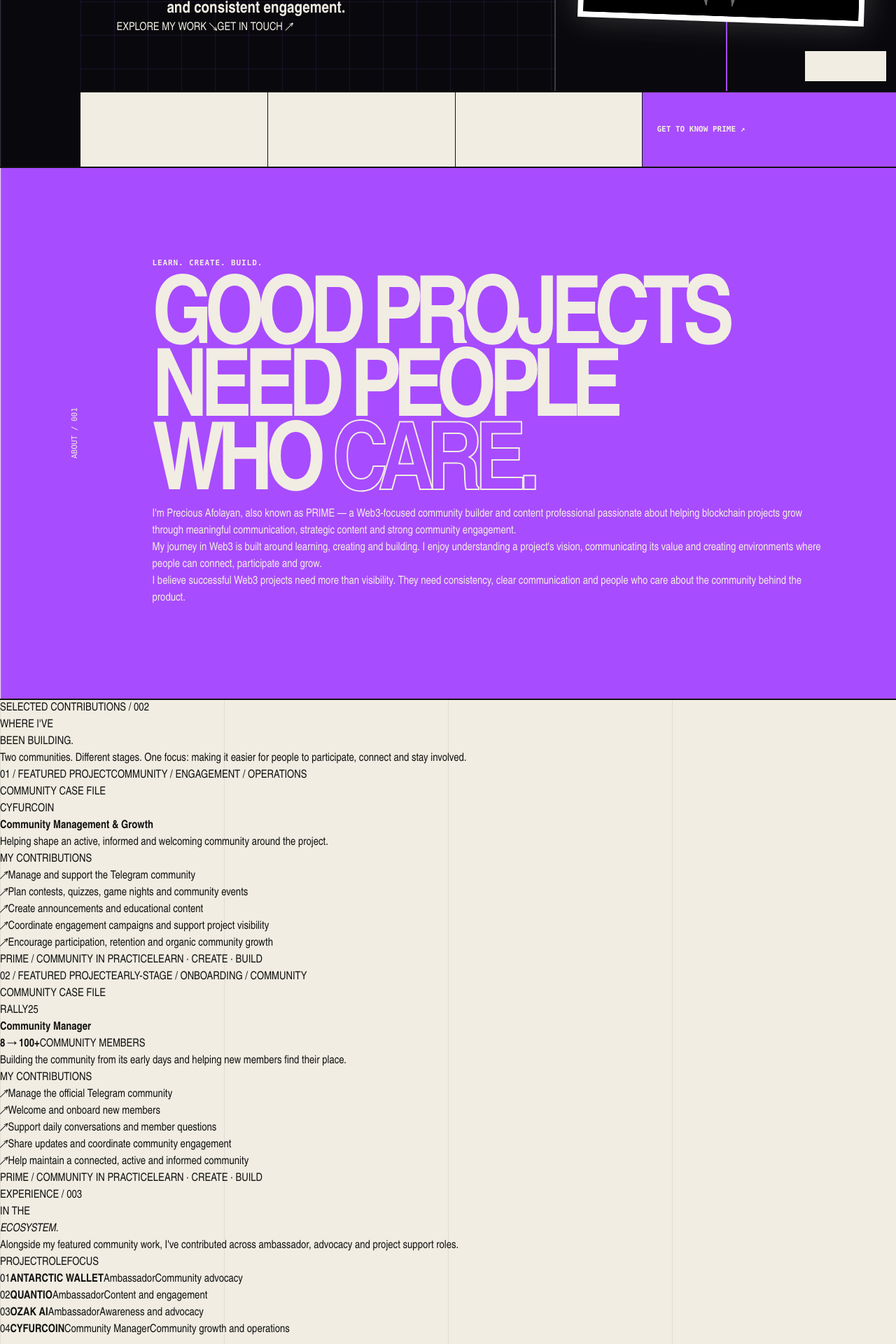
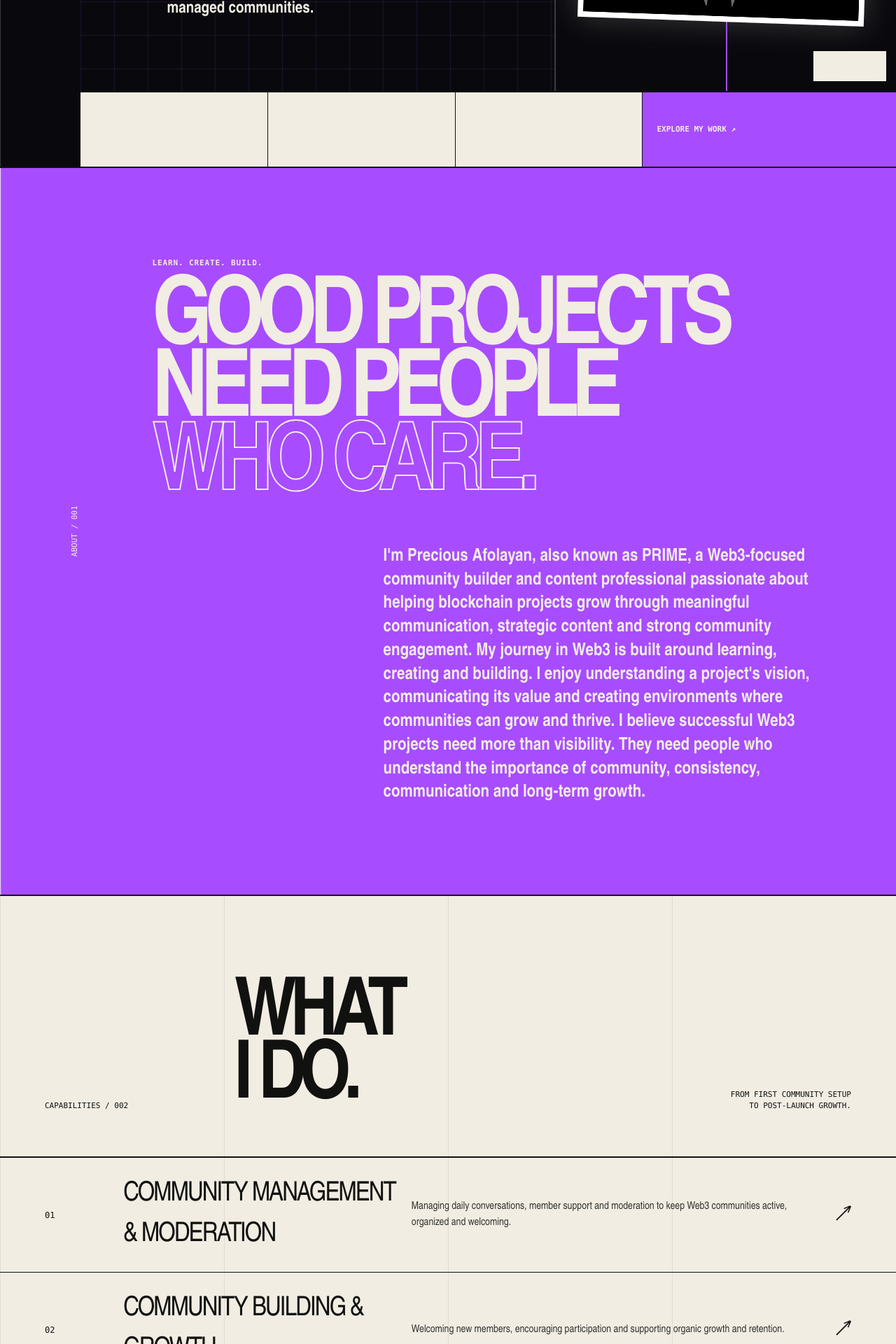
Before and after one commit to Rolexcode/preciousprimeportfolio, a Next.js app: page / in a window 1280 px wide. Shown: the part 560-2480 px from the top of the page at 70% size. Built offline with nearby package versions, Linux system fonts and the light colour scheme.

Commit message:
Restore original PRIME design and add updated portfolio content

```diff
--- a/app/page.tsx
+++ b/app/page.tsx
@@ -1,225 +1,128 @@
 import Image from "next/image";
 
-const projects = [
-  {
-    number: "01",
-    name: "CYFURCOIN",
-    role: "Community Management & Growth",
-    summary: "Helping shape an active, informed and welcoming community around the project.",
-    contributions: [
-      "Manage and support the Telegram community",
-      "Plan contests, quizzes, game nights and community events",
-      "Create announcements and educational content",
-      "Coordinate engagement campaigns and support project visibility",
-      "Encourage participation, retention and organic community growth",
-    ],
-    signal: "COMMUNITY / ENGAGEMENT / OPERATIONS",
-  },
-  {
-    number: "02",
-    name: "RALLY25",
-    role: "Community Manager",
-    summary: "Building the community from its early days and helping new members find their place.",
-    contributions: [
-      "Manage the official Telegram community",
-      "Welcome and onboard new members",
-      "Support daily conversations and member questions",
-      "Share updates and coordinate community engagement",
-      "Help maintain a connected, active and informed community",
-    ],
-    signal: "EARLY-STAGE / ONBOARDING / COMMUNITY",
-    metric: "8 → 100+",
-    metricLabel: "COMMUNITY MEMBERS",
-  },
-];
-
-const experience = [
-  { project: "ANTARCTIC WALLET", role: "Ambassador", focus: "Community advocacy" },
-  { project: "QUANTIO", role: "Ambassador", focus: "Content and engagement" },
-  { project: "OZAK AI", role: "Ambassador", focus: "Awareness and advocacy" },
-  { project: "CYFURCOIN", role: "Community Manager", focus: "Community growth and operations" },
+const roles = [
+  { project: "ANTARCTIC WALLET", role: "Ambassador", scope: "Community / Advocacy" },
+  { project: "QUANTIO", role: "Ambassador", scope: "Content / Engagement" },
+  { project: "OZAK AI", role: "Ambassador", scope: "Awareness / Advocacy" },
+  { project: "CYFURCOIN", role: "Community Manager", scope: "Community growth / Operations" },
 ];
 
 const services = [
-  ["01", "COMMUNITY MANAGEMENT", "Day-to-day community care, moderation, member support and clear communication."],
-  ["02", "COMMUNITY BUILDING & GROWTH", "Welcoming new members, creating participation loops and supporting healthy organic growth."],
-  ["03", "WEB3 CONTENT & STRATEGY", "Informative posts, threads, announcements and educational content shaped around a project's voice."],
-  ["04", "SOCIAL MEDIA MANAGEMENT", "Consistent project communication, audience engagement and content coordination."],
-  ["05", "GROWTH CAMPAIGNS", "Contests, quizzes, game nights, community events and coordinated engagement activities."],
-  ["06", "CAMPAIGN COORDINATION", "Planning and organizing community activities so members know what is happening and how to participate."],
+  ["01", "COMMUNITY MANAGEMENT & MODERATION", "Managing daily conversations, member support and moderation to keep Web3 communities active, organized and welcoming."],
+  ["02", "COMMUNITY BUILDING & GROWTH", "Welcoming new members, encouraging participation and supporting organic growth and retention."],
+  ["03", "WEB3 CONTENT CREATION & STRATEGY", "Creating informative posts, threads, announcements, project updates and educational content."],
+  ["04", "SOCIAL MEDIA MANAGEMENT", "Maintaining project communication, audience engagement and a consistent social presence."],
+  ["05", "GROWTH CAMPAIGNS & ENGAGEMENT", "Planning contests, quizzes, game nights, community events and coordinated engagement campaigns."],
+  ["06", "AMBASSADOR & COMMUNITY ADVOCACY", "Supporting Web3 projects through promotion, education, outreach and community advocacy."],
 ];
 
-const skills = [
-  "Community management", "Community moderation", "Community growth",
-  "Web3 content writing", "Content strategy", "Social media management",
-  "Ambassador relations", "Campaign coordination", "Graphic design",
+const featuredProof = [
+  ["/proof-ambassador.jpg", "Ambassador appointment confirmed", "Ambassadorship / 01"],
+  ["/proof-partner.jpg", "Web3 partnership confirmed", "Partnership / 02"],
+  ["/proof-admin.jpg", "Community administrator appointment", "Community admin / 03"],
 ];
 
-const proof = [
-  ["/proof-ambassador.jpg", "Ambassador appointment confirmation", "AMBASSADORSHIP"],
-  ["/proof-partner.jpg", "Web3 partnership confirmation", "PARTNERSHIP"],
-  ["/proof-admin.jpg", "Community administrator appointment", "COMMUNITY OPERATIONS"],
-  ["/proof-pm.jpg", "Project management invitation", "PROJECT MANAGEMENT"],
-  ["/proof-administrator.jpg", "Administrator role invitation", "OPERATIONS"],
-  ["/proof-launch.jpg", "Launch administration and growth planning", "LAUNCH SUPPORT"],
+const moreProof = [
+  ["/proof-pm.jpg", "Online project manager invitation", "Project management / 04"],
+  ["/proof-administrator.jpg", "Administrator role invitation", "Operations / 05"],
+  ["/proof-launch.jpg", "Launch administration and growth planning", "Launch support / 06"],
 ];
 
 const payments = [
-  ["/receipt-usdc.jpg", "USDC payment receipt", "USDC"],
-  ["/receipt-sol.jpg", "SOL payment receipt", "SOL"],
-  ["/receipt-usdt.jpg", "USDT payment receipts", "USDT"],
-];
-
-const packages = [
-  {
-    name: "STARTER",
-    promise: "BUILD YOUR FOUNDATION",
-    weekly: "$100+",
-    monthly: "$400+",
-    items: ["Basic content support", "Community moderation", "Engagement support", "Weekly or monthly reporting"],
-  },
-  {
-    name: "GROWTH",
-    promise: "EXPAND YOUR REACH",
-    weekly: "$200+",
-    monthly: "$800+",
-    featured: true,
-    items: ["Content writing (posts and threads)", "Community management", "Growth strategy support", "Campaign support", "Reports and insights"],
-  },
-  {
-    name: "PREMIUM",
-    promise: "MAXIMUM IMPACT",
-    weekly: "$300+",
-    monthly: "$1,200+",
-    items: ["Full content support", "Advanced community management", "Complete growth strategy", "Strategic campaign support", "In-depth reports and analysis"],
-  },
+  ["/receipt-usdc.jpg", "USDC payment receipt", "USDC / Payment 01"],
+  ["/receipt-sol.jpg", "SOL payment receipt", "SOL / Payment 02"],
+  ["/receipt-usdt.jpg", "USDT payment receipts", "USDT / Payment 03"],
 ];
 
 export default function Home() {
   return (
     <main className="portfolio-v2" id="top">
       <header className="masthead">
-        <a className="mast-logo focus-ring" href="#top" aria-label="PRIME home">P/07</a>
+        <a className="mast-logo focus-ring" href="#top" aria-label="Prime home">P/07</a>
         <p>PRECIOUS AFOLAYAN<br />WEB3 COMMUNITY & GROWTH</p>
-        <nav className="mast-nav" aria-label="Main navigation">
-          <a href="#work">WORK</a><a href="#services">SERVICES</a><a href="#about">ABOUT</a>
-        </nav>
-        <a className="mast-contact focus-ring" href="#contact">LET&apos;S TALK ↗</a>
+        <p className="mast-status"><span aria-hidden="true" /> LEARN · CREATE · BUILD</p>
+        <a className="mast-contact focus-ring" href="https://t.me/preciousprime07" target="_blank" rel="noreferrer">START A CHAT ↗</a>
       </header>
 
       <section className="raw-hero" aria-labelledby="hero-title">
-        <div className="hero-index" aria-hidden="true">PRIME® — WEB3 / 2026</div>
+        <div className="hero-index" aria-hidden="true">PRIME® — 2026</div>
         <div className="hero-type">
           <p className="raw-kicker">PRECIOUS AFOLAYAN / KNOWN AS PRIME</p>
-          <h1 id="hero-title"><span>COMMUNITIES</span><br />DON&apos;T GROW<br /><em>BY ACCIDENT.</em></h1>
-          <p className="hero-position">WEB3 COMMUNITY BUILDER <i>·</i> CONTENT STRATEGIST <i>·</i> GROWTH</p>
-          <div className="hero-note"><span>↘</span><p>I help Web3 projects build stronger communities through thoughtful communication, useful content and consistent engagement.</p></div>
-          <div className="hero-actions">
-            <a className="hero-primary focus-ring" href="#work">EXPLORE MY WORK ↘</a>
-            <a className="hero-secondary focus-ring" href="https://t.me/preciousprime07" target="_blank" rel="noreferrer">GET IN TOUCH ↗</a>
-          </div>
+          <h1 id="hero-title"><span>WEB3 COMMUNITY</span><br />& CONTENT<br /><em>BUILDER.</em></h1>
+          <div className="hero-note"><span>↘</span><p>I help Web3 projects grow through meaningful communication, strategic content and active, well-managed communities.</p></div>
         </div>
+
         <div className="hero-portrait">
-          <div className="portrait-label">IDENTITY / PRIME</div>
-          <Image src="/prime-profile.jpg" alt="PRIME's illustrated profile portrait" width={640} height={640} priority />
-          <div className="portrait-stamp">LEARN<br />CREATE<br />BUILD</div>
-          <div className="portrait-coords">WEB3 / COMMUNITY<br />ALWAYS BUILDING</div>
+          <div className="portrait-label">IDENTITY / 001</div>
+          <Image src="/prime-profile.jpg" alt="Prime's monochrome illustrated profile portrait" width={640} height={640} priority />
+          <div className="portrait-stamp">GROW<br />BUILD<br />LEAD</div>
+          <div className="portrait-coords">ONLINE / WEB3<br />SIGNAL: STRONG</div>
         </div>
+
         <div className="hero-ledger">
           <div><strong>02</strong><span>FEATURED PROJECTS</span></div>
           <div><strong>8 → 100+</strong><span>RALLY25 COMMUNITY</span></div>
-          <div><strong>WEB3</strong><span>BUILT IN PUBLIC</span></div>
-          <a className="hero-channel focus-ring" href="#about">GET TO KNOW PRIME ↗</a>
+          <div><strong>WEB3</strong><span>COMMUNITY & CONTENT</span></div>
+          <a className="hero-channel focus-ring" href="#work">EXPLORE MY WORK ↗</a>
         </div>
       </section>
 
-      <section className="manifesto" id="about" aria-labelledby="about-title">
+      <section className="manifesto" id="about" aria-labelledby="manifesto-title">
         <div className="manifesto-side">ABOUT / 001</div>
-        <div>
-          <p className="raw-kicker">LEARN. CREATE. BUILD.</p>
-          <h2 id="about-title">GOOD PROJECTS<br />NEED PEOPLE<br />WHO <span>CARE.</span></h2>
-          <div className="about-copy">
-            <p>I&apos;m Precious Afolayan, also known as PRIME — a Web3-focused community builder and content professional passionate about helping blockchain projects grow through meaningful communication, strategic content and strong community engagement.</p>
-            <p>My journey in Web3 is built around learning, creating and building. I enjoy understanding a project&apos;s vision, communicating its value and creating environments where people can connect, participate and grow.</p>
-            <p>I believe successful Web3 projects need more than visibility. They need consistency, clear communication and people who care about the community behind the product.</p>
-          </div>
-        </div>
-      </section>
-
-      <section className="project-section" id="work" aria-labelledby="work-title">
-        <div className="section-heading">
-          <p>SELECTED CONTRIBUTIONS / 002</p>
-          <h2 id="work-title">WHERE I&apos;VE<br /><span>BEEN BUILDING.</span></h2>
-          <p>Two communities. Different stages. One focus: making it easier for people to participate, connect and stay involved.</p>
-        </div>
-        <div className="project-list">
-          {projects.map((project) => (
-            <article className="project-card" key={project.name}>
-              <div className="project-topline"><span>{project.number} / FEATURED PROJECT</span><span>{project.signal}</span></div>
-              <div className="project-main">
-                <div className="project-name-block">
-                  <p>COMMUNITY CASE FILE</p>
-                  <h3>{project.name}</h3>
-                  <strong>{project.role}</strong>
-                  {project.metric && <div className="project-metric"><b>{project.metric}</b><span>{project.metricLabel}</span></div>}
-                </div>
-                <div className="project-detail">
-                  <p className="project-summary">{project.summary}</p>
-                  <h4>MY CONTRIBUTIONS</h4>
-                  <ul>{project.contributions.map((item) => <li key={item}><span>↗</span>{item}</li>)}</ul>
-                </div>
-              </div>
-              <div className="project-bottom"><span>PRIME / COMMUNITY IN PRACTICE</span><span>LEARN · CREATE · BUILD</span></div>
-            </article>
-          ))}
-        </div>
-      </section>
-
-      <section className="experience-section" aria-labelledby="experience-title">
-        <div className="experience-intro">
-          <p>EXPERIENCE / 003</p>
-          <h2>IN THE<br /><i>ECOSYSTEM.</i></h2>
-          <p>Alongside my featured community work, I&apos;ve contributed across ambassador, advocacy and project support roles.</p>
-        </div>
-        <div className="experience-list">
-          <div className="experience-head"><span>PROJECT</span><span>ROLE</span><span>FOCUS</span></div>
-          {experience.map((item, index) => (
-            <article key={item.project}>
-              <span className="experience-number">0{index + 1}</span>
-              <strong>{item.project}</strong>
-              <span>{item.role}</span>
-              <span>{item.focus}</span>
-            </article>
-          ))}
-        </div>
+        <div><p className="raw-kicker">LEARN. CREATE. BUILD.</p><h2 id="manifesto-title">GOOD PROJECTS<br />NEED PEOPLE<br /><span>WHO CARE.</span></h2><p className="manifesto-copy">I&apos;m Precious Afolayan, also known as PRIME, a Web3-focused community builder and content professional passionate about helping blockchain projects grow through meaningful communication, strategic content and strong community engagement. My journey in Web3 is built around learning, creating and building. I enjoy understanding a project&apos;s vision, communicating its value and creating environments where communities can grow and thrive. I believe successful Web3 projects need more than visibility. They need people who understand the importance of community, consistency, communication and long-term growth.</p></div>
       </section>
 
       <section className="service-deck" id="services" aria-labelledby="service-title">
-        <div className="deck-header"><p>HOW I CAN CONTRIBUTE / 004</p><h2 id="service-title">WAYS<br />I HELP.</h2><p>COMMUNITY FIRST.<br />BUILT AROUND YOUR GOALS.</p></div>
+        <div className="deck-header"><p>CAPABILITIES / 002</p><h2 id="service-title">WHAT<br />I DO.</h2><p>FROM FIRST COMMUNITY SETUP<br />TO POST-LAUNCH GROWTH.</p></div>
         <div className="raw-service-list">
           {services.map(([number, title, copy]) => <article key={number}><span>{number}</span><h3>{title}</h3><p>{copy}</p><b aria-hidden="true">↗</b></article>)}
         </div>
       </section>
 
-      <section className="skills-section" aria-labelledby="skills-title">
-        <div><p>TOOLS OF THE TRADE / 005</p><h2 id="skills-title">WHAT I<br /><span>BRING.</span></h2></div>
-        <div className="skill-cloud">{skills.map((skill, index) => <span key={skill}><i>0{index + 1}</i>{skill}</span>)}</div>
+      <section className="work-ledger" id="work" aria-labelledby="work-title">
+        <div className="work-intro"><p>FEATURED PROJECTS / 003</p><h2 id="work-title">WHERE I&apos;VE<br />BEEN <i>BUILDING.</i></h2><p className="work-copy">Community work across two projects, from early-stage onboarding to ongoing engagement and growth.</p></div>
+        <div className="role-table" role="list" aria-label="Featured Web3 projects">
+          <div className="role-head"><span>PROJECT / ROLE</span><span>CONTRIBUTIONS</span><span>IMPACT</span></div>
+          <article role="listitem"><div><small>01</small><strong>CYFURCOIN</strong></div><p>Community Management & Growth</p><p>Telegram management, contests, quizzes, game nights, announcements, educational content, engagement campaigns and community retention.</p></article>
+          <article role="listitem"><div><small>02</small><strong>RALLY25</strong></div><p>Community Manager</p><p>Early-stage community building, onboarding, daily member support, updates and engagement. Grew from 8 to 100+ members.</p></article>
+        </div>
+      </section>
+
+      <section className="work-ledger" aria-labelledby="experience-title">
+        <div className="work-intro"><p>EXPERIENCE / 004</p><h2 id="experience-title">IN THE<br /><i>ECOSYSTEM.</i></h2><p className="work-copy">Alongside featured projects, I&apos;ve contributed through ambassador and project support roles.</p></div>
+        <div className="role-table" role="list" aria-label="Selected Web3 roles">
+          <div className="role-head"><span>PROJECT</span><span>ROLE</span><span>SCOPE</span></div>
+          {roles.map((item, index) => <article key={item.project} role="listitem"><div><small>0{index + 1}</small><strong>{item.project}</strong></div><p>{item.role}</p><p>{item.scope}</p></article>)}
+        </div>
       </section>
 
       <section className="proof-section" aria-labelledby="proof-title">
-        <div className="proof-heading"><p>TRUST & PROOF / 006</p><h2 id="proof-title">THE WORK<br /><span>SPEAKS.</span></h2><p>Appointments, project conversations and feedback that reflect the trust built through showing up and doing the work.</p></div>
+        <div className="proof-heading"><p>PROOF OF WORK / 004</p><h2 id="proof-title">THE WORK<br /><span>SPEAKS.</span></h2><p>Selected appointments, project conversations and payment records that reflect trust built through consistent work and contribution.</p></div>
         <div className="proof-grid">
-          {proof.slice(0, 3).map(([src, alt, caption], index) => (
+          {featuredProof.map(([src, alt, caption], index) => (
             <figure className={`proof-card proof-card-${index + 1}`} key={src}>
               <Image src={src} alt={alt} width={1280} height={900} />
               <figcaption><span>0{index + 1}</span>{caption}</figcaption>
             </figure>
           ))}
         </div>
+
+        <div className="payment-proof" aria-labelledby="payment-title">
+          <div className="payment-proof-heading"><p>PAYMENT PROOF / 005</p><h3 id="payment-title">PAID IN<br /><span>CRYPTO.</span></h3><p>Selected on-chain and stablecoin payment records from completed Web3 work.</p></div>
+          <div className="payment-grid">
+            {payments.map(([src, alt, caption], index) => (
+              <figure className="payment-card" key={src}>
+                <Image src={src} alt={alt} width={1280} height={720} />
+                <figcaption><span>0{index + 1}</span>{caption}</figcaption>
+              </figure>
+            ))}
+          </div>
+        </div>
+
         <details className="proof-more">
-          <summary className="proof-more-trigger focus-ring">MORE EXPERIENCE & COMMUNITY PROOF <span aria-hidden="true">+</span></summary>
+          <summary className="proof-more-trigger focus-ring">SEE DEV REVIEWS <span aria-hidden="true">+</span></summary>
           <div className="proof-grid proof-grid-more">
-            {proof.slice(3).map(([src, alt, caption], index) => (
+            {moreProof.map(([src, alt, caption], index) => (
               <figure className={`proof-card proof-card-${index + 4}`} key={src}>
                 <Image src={src} alt={alt} width={1280} height={900} />
                 <figcaption><span>0{index + 4}</span>{caption}</figcaption>
@@ -227,51 +130,21 @@ export default function Home() {
             ))}
           </div>
         </details>
-        <div className="payment-proof">
-          <div className="payment-proof-heading"><p>PAID CONTRIBUTIONS / 007</p><h3>TRUST THAT<br /><span>GOES BOTH WAYS.</span></h3><p>Selected payment records from completed Web3 work. A reminder that community and content work can create real value.</p></div>
-          <div className="payment-grid">
-            {payments.map(([src, alt, caption], index) => (
-              <figure className="payment-card" key={src}>
-                <Image src={src} alt={alt} width={1280} height={720} />
-                <figcaption><span>0{index + 1}</span>{caption} / PAYMENT RECORD</figcaption>
-              </figure>
-            ))}
-          </div>
+      </section>
+
+      <section className="service-deck" id="rates" aria-labelledby="rates-title">
+        <div className="deck-header"><p>WAYS TO WORK TOGETHER / 006</p><h2 id="rates-title">PRIME&apos;S<br />RATE CARD.</h2><p>STARTING PACKAGES.<br />CUSTOM OPTIONS AVAILABLE.</p></div>
+        <div className="raw-service-list">
+          <article><span>01</span><h3>STARTER — $100+ / WEEK · $400+ / MONTH</h3><p>Basic content support, community moderation, engagement support and weekly or monthly reports.</p><b aria-hidden="true">↗</b></article>
+          <article><span>02</span><h3>GROWTH — $200+ / WEEK · $800+ / MONTH</h3><p>Content writing, community management, growth strategy support, campaign support, detailed reports and insights.</p><b aria-hidden="true">↗</b></article>
+          <article><span>03</span><h3>PREMIUM — $300+ / WEEK · $1,200+ / MONTH</h3><p>Full content support, advanced community management, complete growth strategy, strategic campaign support, in-depth reports and analysis.</p><b aria-hidden="true">↗</b></article>
         </div>
       </section>
 
-      <section className="pricing-section" id="rates" aria-labelledby="pricing-title">
-        <div className="section-heading pricing-heading">
-          <p>WAYS TO WORK TOGETHER / 008</p>
-          <h2 id="pricing-title">CLEAR SCOPE.<br /><span>FLEXIBLE SUPPORT.</span></h2>
-          <p>Choose a starting point based on the support your project needs. Custom and project-based arrangements are welcome.</p>
-        </div>
-        <div className="pricing-grid">
-          {packages.map((item) => (
-            <article className={`price-card ${item.featured ? "price-featured" : ""}`} key={item.name}>
-              <div className="price-card-top"><span>{item.name}</span>{item.featured && <b>POPULAR STARTING POINT</b>}</div>
-              <p className="price-promise">{item.promise}</p>
-              <div className="price-points">
-                <div><strong>{item.weekly}</strong><span>/ WEEK</span></div>
-                <div><strong>{item.monthly}</strong><span>/ MONTH</span></div>
-              </div>
-              <ul>{item.items.map((line) => <li key={line}><span>✓</span>{line}</li>)}</ul>
-              <a href="https://t.me/preciousprime07" target="_blank" rel="noreferrer" className="price-cta focus-ring">DISCUSS THIS PACKAGE ↗</a>
-            </article>
-          ))}
-        </div>
-        <p className="pricing-note">All packages are starting points. Final scope, timelines and deliverables are agreed around each project&apos;s needs.</p>
-      </section>
-
       <section className="final-call" id="contact" aria-labelledby="contact-title">
-        <p>FOR PROJECTS, TEAMS & COLLABORATORS</p>
-        <h2 id="contact-title">LET&apos;S BUILD<br />SOMETHING <span>MEANINGFUL.</span></h2>
-        <p className="contact-intro">Have a community to grow, a story to tell or a project that needs thoughtful support? Let&apos;s talk.</p>
-        <div className="contact-links">
-          <a className="block-button focus-ring" href="mailto:preciousafolayan6@gmail.com">EMAIL PRIME <span>↗</span></a>
-          <a className="block-button inverse focus-ring" href="https://t.me/preciousprime07" target="_blank" rel="noreferrer">TELEGRAM <span>↗</span></a>
-          <a className="block-button focus-ring" href="https://x.com/preciousprime07" target="_blank" rel="noreferrer">X / @PRECIOUSPRIME07 <span>↗</span></a>
-        </div>
+        <p>FOR PROJECTS, TEAMS & COLLABORATORS</p><h2 id="contact-title">LET&apos;S BUILD<br />SOMETHING <span>MEANINGFUL.</span></h2>
+        <p className="manifesto-copy">Have a community to grow, a story to tell or a project that needs thoughtful support? Let&apos;s talk.</p>
+        <div className="final-actions"><a className="block-button focus-ring" href="mailto:preciousafolayan6@gmail.com">EMAIL PRIME <span>↗</span></a><a className="block-button inverse focus-ring" href="https://t.me/preciousprime07" target="_blank" rel="noreferrer">TELEGRAM <span>↗</span></a><a className="block-button focus-ring" href="https://x.com/preciousprime07" target="_blank" rel="noreferrer">X / @PRECIOUSPRIME07 <span>↗</span></a></div>
       </section>
 
       <footer className="raw-footer"><strong>PRIME®</strong><p>PRECIOUS AFOLAYAN / WEB3 COMMUNITY & GROWTH</p><a className="focus-ring" href="#top">BACK TO TOP ↑</a></footer>
```
